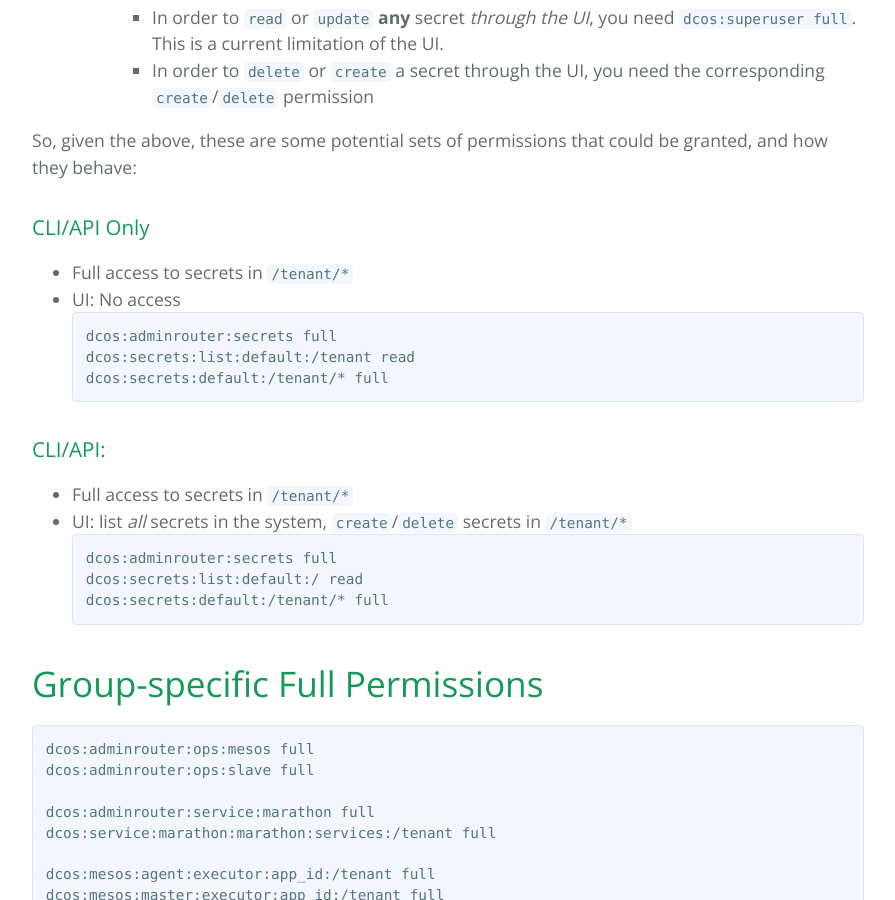
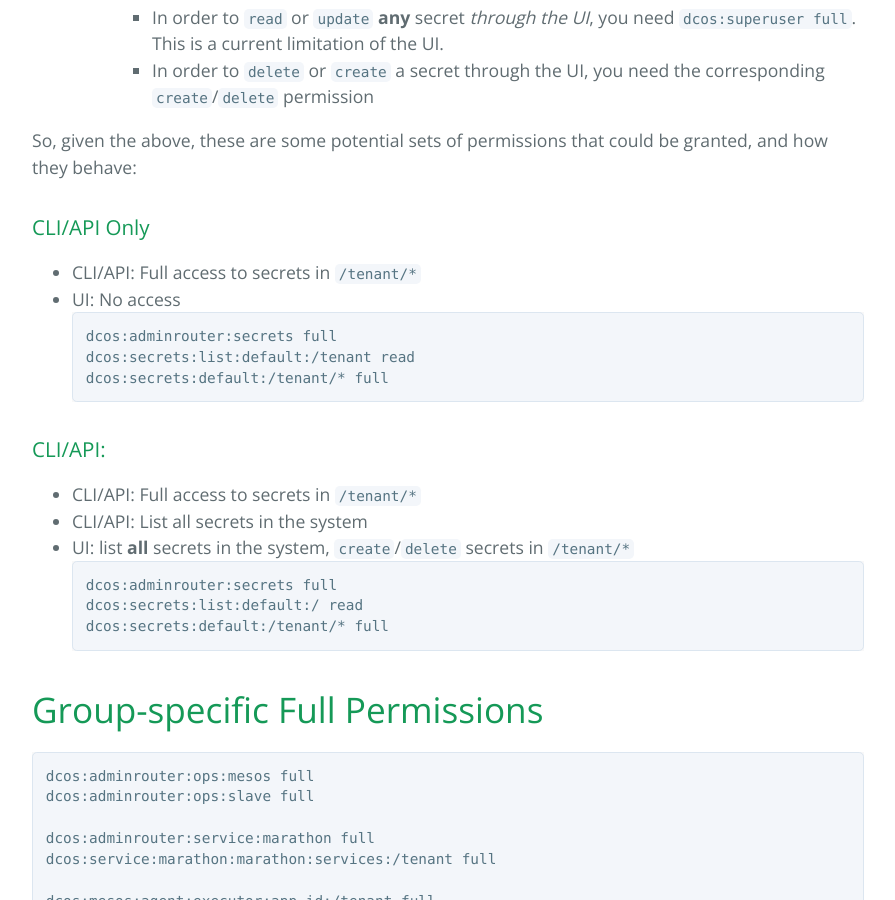
Before and after one commit to mesosphere/field-notes, a Jekyll site: the page built from docs/strict/permissions.md, in a window 1280 px wide and 900 px high, scrolled down 3457 px. Shown: the whole window, without its empty margins (192-1087 px from the left). Built offline with Jekyll 4.4.1, drawn with Linux system fonts in a browser that asks for light colours; our own code applies the rules of GitHub Pages for plain Markdown files.

````diff
--- a/docs/strict/permissions.md
+++ b/docs/strict/permissions.md
@@ -119,7 +119,7 @@ There are three types of permissions that can be granted:
 So, given the above, these are some potential sets of permissions that could be granted, and how they behave:
 
 ### CLI/API Only
-* Full access to secrets in `/tenant/*`
+* CLI/API: Full access to secrets in `/tenant/*`
 * UI: No access
 ```
 dcos:adminrouter:secrets full
@@ -128,8 +128,9 @@ dcos:secrets:default:/tenant/* full
 ```
 
 ### CLI/API:
-* Full access to secrets in `/tenant/*`
-* UI: list *all* secrets in the system, `create`/`delete` secrets in `/tenant/*`
+* CLI/API: Full access to secrets in `/tenant/*`
+* CLI/API: List all secrets in the system
+* UI: list **all** secrets in the system, `create`/`delete` secrets in `/tenant/*`
 ```
 dcos:adminrouter:secrets full
 dcos:secrets:list:default:/ read
````
